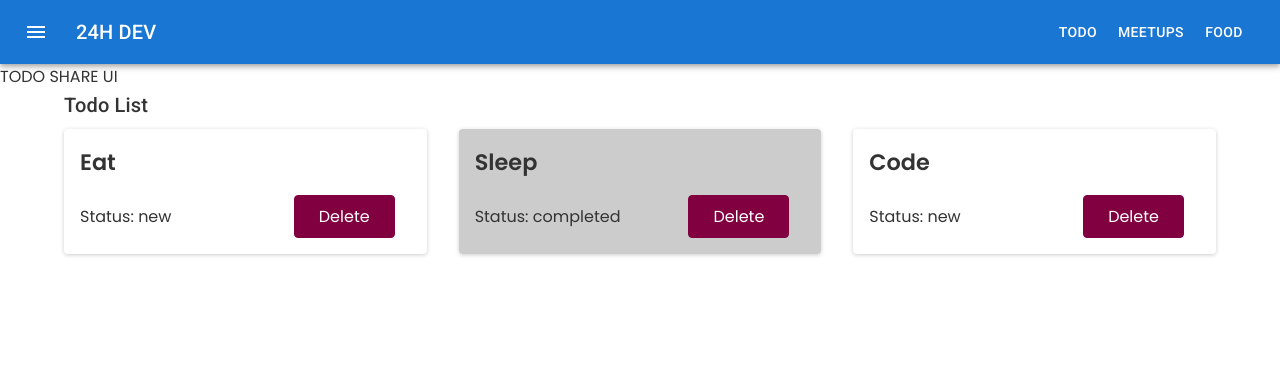
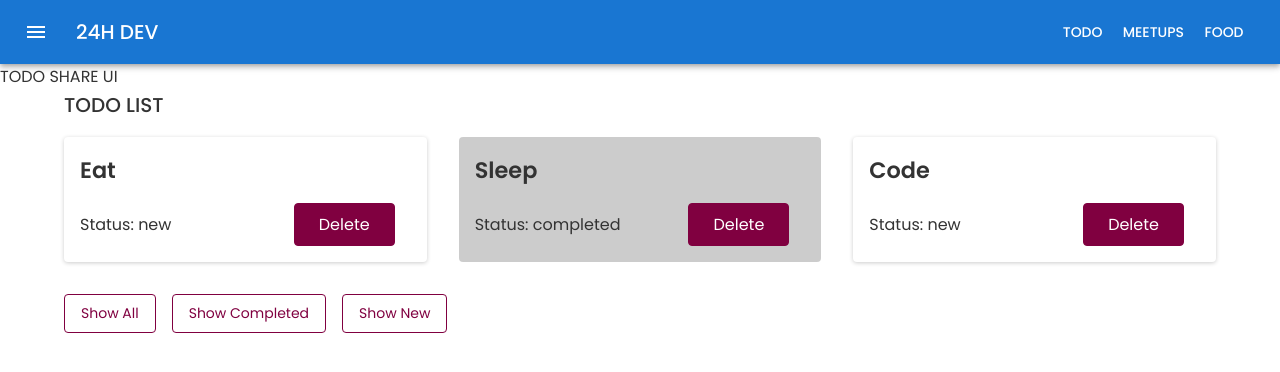
Before and after one commit to kctrnn/learn-reactjs, a React (Create React App) app: page /todos in a window 1280 px wide. Shown: the top 372 px of the page. Built offline with nearby package versions, Linux system fonts and the light colour scheme.

Commit message:
Filter todo by status, sync state to URL

```diff
--- a/src/features/Todo/components/TodoCard/styles.scss
+++ b/src/features/Todo/components/TodoCard/styles.scss
@@ -5,11 +5,12 @@
   background-color: white;
 
   box-shadow: 0 1px 4px rgba(0, 0, 0, 0.2);
-  transition: transform 200ms ease-in-out;
+  transition: all 200ms ease-in-out;
   cursor: pointer;
 
   &.completed {
     background-color: rgba(0, 0, 0, 0.2);
+    box-shadow: none;
   }
 
   & > h2 {
--- a/src/features/Todo/components/TodoList/index.tsx
+++ b/src/features/Todo/components/TodoList/index.tsx
@@ -10,7 +10,7 @@ export interface TodoListProps {
 
 function TodoList({ todoList, onDeleteClick, onTodoClick }: TodoListProps) {
   return (
-    <Grid container spacing={4}>
+    <Grid container spacing={4} mb={4}>
       {todoList.map((todo) => (
         <Grid item key={todo.id} xs={12} md={6} lg={4}>
           <TodoCard todo={todo} onClick={onTodoClick} onDelete={onDeleteClick} />
--- a/src/features/Todo/pages/ListPage/index.tsx
+++ b/src/features/Todo/pages/ListPage/index.tsx
@@ -1,13 +1,14 @@
 import { Container, Typography } from '@mui/material';
-import { Box } from '@mui/system';
 import Backdrop from 'components/Backdrop';
 import Modal from 'components/Modal';
 import TodoList from 'features/Todo/components/TodoList';
 import { Todo } from 'models';
 import queryString from 'query-string';
-import { useMemo, useState } from 'react';
-import { useLocation } from 'react-router-dom';
+import { useEffect, useMemo, useState } from 'react';
+import { useHistory, useLocation, useRouteMatch } from 'react-router-dom';
 import './styles.scss';
+
+type FilterStatus = 'all' | 'new' | 'completed';
 
 function ListPage() {
   const initTodoList: Todo[] = [
@@ -28,13 +29,25 @@ function ListPage() {
     },
   ];
   const location = useLocation();
+  const history = useHistory();
+  const match = useRouteMatch();
 
   const [modalIsOpen, setModalIsOpen] = useState(false);
   const [todoList, setTodoList] = useState<Todo[]>(initTodoList);
+
+  // const [filteredStatus, setFilteredStatus] = useState('all');
   const [filteredStatus, setFilteredStatus] = useState(() => {
     const params = queryString.parse(location.search);
     return params.status || 'all';
   });
+
+  // trigger re-render if change URL
+  // example: /todos/?status=completed -> setFilteredStatus('completed');
+  useEffect(() => {
+    console.log(21);
+    const params = queryString.parse(location.search);
+    setFilteredStatus(params.status || 'all');
+  }, [location.search]);
 
   const handleDelete = () => {
     setModalIsOpen(true);
@@ -46,22 +59,37 @@ function ListPage() {
 
   const handleTodoClick = (todoId: number) => {
     const newTodoList = [...todoList];
-    const clickedTodo = todoList.find((todo) => todo.id === todoId);
+    const index = todoList.findIndex((todo) => todo.id === todoId);
 
-    console.log(clickedTodo);
+    newTodoList[index] = {
+      ...newTodoList[index],
+      status: newTodoList[index].status === 'new' ? 'completed' : 'new',
+    };
 
     setTodoList(newTodoList);
   };
+
+  const handleFilterStatusClick = (newFilterStatus: FilterStatus) => {
+    // setFilteredStatus(newFilterStatus);
+
+    const queryParams = { status: newFilterStatus };
+    history.push({
+      pathname: match.path,
+      search: queryString.stringify(queryParams),
+    });
+  };
+
+  // const renderedTodoList = todoList.filter(todo => filteredStatus === 'all' || filteredStatus === todo.status);
 
   const renderedTodoList = useMemo(() => {
     return todoList.filter((todo) => filteredStatus === 'all' || filteredStatus === todo.status);
   }, [todoList, filteredStatus]);
 
   return (
-    <Box>
+    <div>
       <Container>
-        <Typography variant="h6" component="h3" mb={1}>
-          Todo List
+        <Typography variant="h6" component="h3" mb={2}>
+          TODO LIST
         </Typography>
 
         <TodoList
@@ -70,10 +98,32 @@ function ListPage() {
           onDeleteClick={handleDelete}
         />
 
+        {/* Filter */}
+        <div>
+          <button
+            className="btn btn--alt btn--small"
+            onClick={() => handleFilterStatusClick('all')}
+          >
+            Show All
+          </button>
+          <button
+            className="btn btn--alt btn--small"
+            onClick={() => handleFilterStatusClick('completed')}
+          >
+            Show Completed
+          </button>
+          <button
+            className="btn btn--alt btn--small"
+            onClick={() => handleFilterStatusClick('new')}
+          >
+            Show New
+          </button>
+        </div>
+
         {modalIsOpen && <Modal onClose={handleCloseModal} onConfirm={handleCloseModal} />}
         {modalIsOpen && <Backdrop onCloseModal={handleCloseModal} />}
       </Container>
-    </Box>
+    </div>
   );
 }
 
--- a/src/index.css
+++ b/src/index.css
@@ -74,3 +74,9 @@ a {
 .btn--alt:hover {
   background-color: #f8dae9;
 }
+
+.btn--small {
+  font-size: 0.875rem;
+  padding: 0.5rem 1rem;
+  margin-left: 0;
+}
--- a/src/index.tsx
+++ b/src/index.tsx
@@ -1,3 +1,4 @@
+import { createTheme, ThemeProvider } from '@mui/material/styles';
 import React from 'react';
 import ReactDOM from 'react-dom';
 import { BrowserRouter as Router } from 'react-router-dom';
@@ -5,10 +6,18 @@ import App from './App';
 import './index.css';
 import reportWebVitals from './reportWebVitals';
 
+const theme = createTheme({
+  typography: {
+    fontFamily: ['Poppins', 'sans-serif'].join(','),
+  },
+});
+
 ReactDOM.render(
   <React.StrictMode>
     <Router>
-      <App />
+      <ThemeProvider theme={theme}>
+        <App />
+      </ThemeProvider>
     </Router>
   </React.StrictMode>,
   document.getElementById('root')
```
